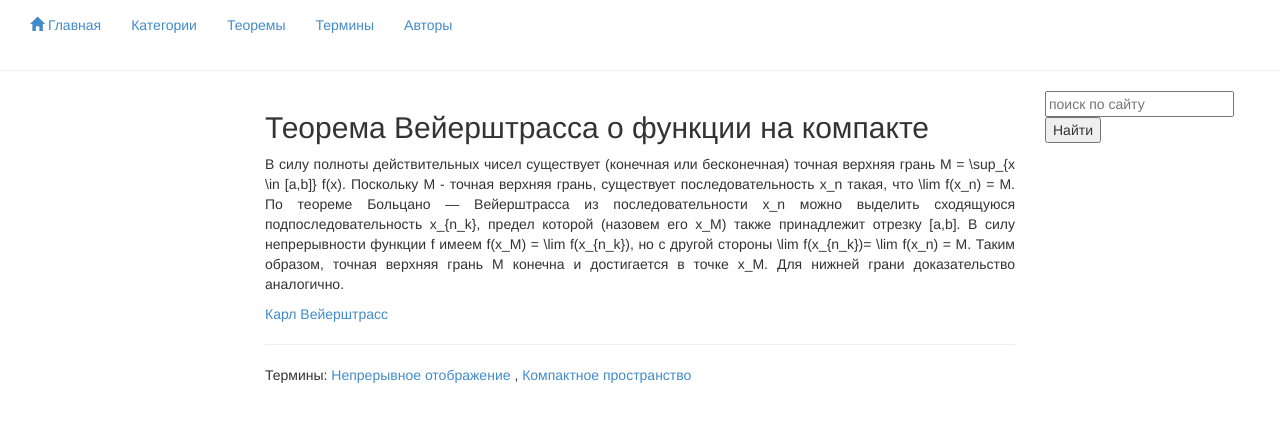
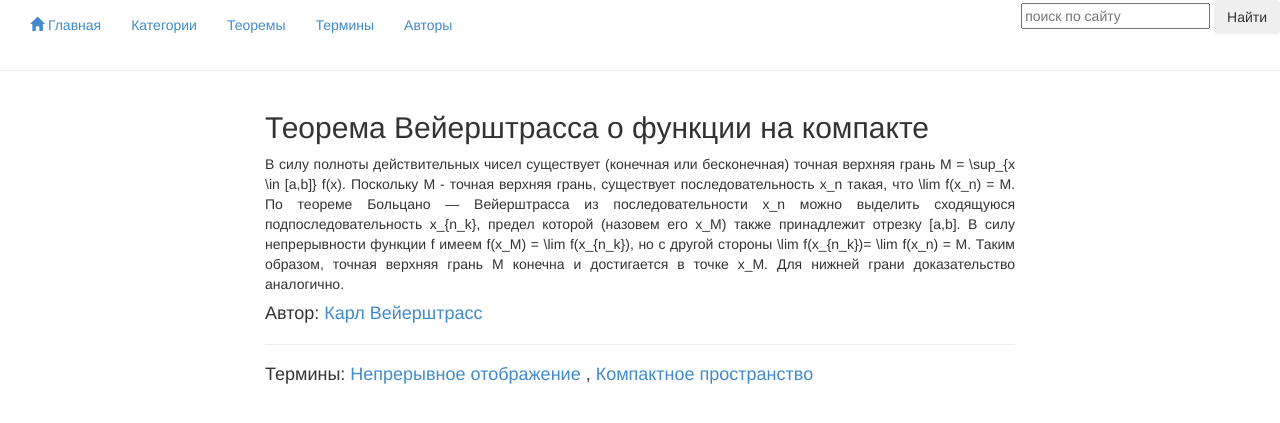
Before and after one commit to vladimir-dovzhenok/doc, a Django app: page /matan/theorem/2/ in a window 1280 px wide. Shown: the top 423 px of the page. Run offline with Django 3.2, Linux system fonts and the light colour scheme; data comes from the database, SQL or seed files in the repository; some libraries are stand-ins or nearby versions.

Commit message:
все, ушел

```diff
--- a/matan/templates/matan/base.html
+++ b/matan/templates/matan/base.html
@@ -20,8 +20,16 @@
       <li><a href="{% url 'theorem_list' %}">Теоремы</a></li>
       <li><a href="{% url 'term_list' %}">Термины</a></li>
       <li><a href="{% url 'author_list' %}">Авторы</a></li>
-      </ul>
-   </div>
+    </ul>
+    <ul class="nav navbar-nav navbar-right">
+        <form class="form-search" action = '/matan/poisk/' method = 'get'>
+            <div class="input-append">
+                    <input type="text" class="span2 search-query"  name = 'q' placeholder="поиск по сайту">
+                    <button type="submit" class="btn">Найти</button>
+            </div>
+        </form>
+    </ul>
+  </div>
   <hr>
 
     <div class="container">
@@ -29,9 +37,8 @@
             <div class="col-md-2">
             </div>
             <div class="col-md-8">
-
-                    {% block content %}
-                        {% if theorem_list %}
+                {% block content %}
+                    {% if theorem_list %}
                         {% for theorem in theorem_list %}
                             <h2><a href="{% url 'theorem_detail' pk=theorem.id %}">{{ theorem.title }}</a></h2>
                             <p class="text-justify">{{ theorem.substantiation|slice:':500'}}
@@ -39,16 +46,22 @@
                                 <a href="{% url 'theorem_detail' pk=theorem.id %}">Читать дальше...</a>
                                 {% endif %}
                             </p>
+                            <h4>Автор:
+                                {% for author in theorem.author.all %}
+                                        <a href="{% url 'author_detail' pk=author.id %}">{{ author }}</a>
+                                        {% if not forloop.last %}, {% endif %}
+
+                                {% endfor %}
+                            </h4>
+                            <h4>Дата публикации:</h4>
+                            <hr>
                          {% endfor %}
                         {% endif %}
 					{% endblock %}
 
             </div>
             <div class="col-md-2">
-                <form action = '/matan/poisk/' method = 'get'>
-		            <input type = 'text'  name = 'q' placeholder="поиск по сайту">
-		            <input type = 'submit' value = 'Найти'>
-	            </form>
+
             </div>
         </div>
     </div>
--- a/matan/templates/matan/theorem_detail.html
+++ b/matan/templates/matan/theorem_detail.html
@@ -4,16 +4,18 @@
     {% if theorem %}
         <h2>{{ theorem.title }}</h2>
         <p class="text-justify">{{ theorem.substantiation }}</p>
+        <h4>Автор:
         {% for author in theorem.author.all %}
             <a href="{% url 'author_detail' pk=author.id %}">{{ author }}</a>
             {% if not forloop.last %}, {% endif %}
         {% endfor %}
+        </h4>
         <hr>
-        Термины:
+        <h4>Термины:
         {% for term in theorem.term.all %}
             <a href="{% url 'term_detail' pk=term.id %}">{{ term }}</a>
              {% if not forloop.last %}, {% endif %}
         {% endfor %}
-
+        </h4>
     {% endif %}
 {% endblock %}
--- a/matan/views.py
+++ b/matan/views.py
@@ -1,6 +1,7 @@
 # -*- coding: utf-8 -*-
 from django.http import HttpResponse
 from django.template import RequestContext
+from django.db.models import Q
 from django.shortcuts import render_to_response
 from django.views.generic import View, ListView, DetailView
 from matan.models import Theorem, Term, Categories, Author
@@ -56,7 +57,7 @@ class PoiskView(View):
         if not poisk:
                 poisk=Term.objects.filter(title__icontains=q)
         if not poisk:
-                poisk=Author.objects.filter(last_name__icontains=q)
+                poisk=Author.objects.filter(Q(last_name__icontains=q)|Q(first_name__icontains=q))
         return render_to_response('matan/poisk.html', {'poisk': poisk, 'query': q})
 '''
 def poisk(request):
```
Also changed, not shown: matan/templates/matan/poisk.html (+12 -5 lines), 1 other file.
